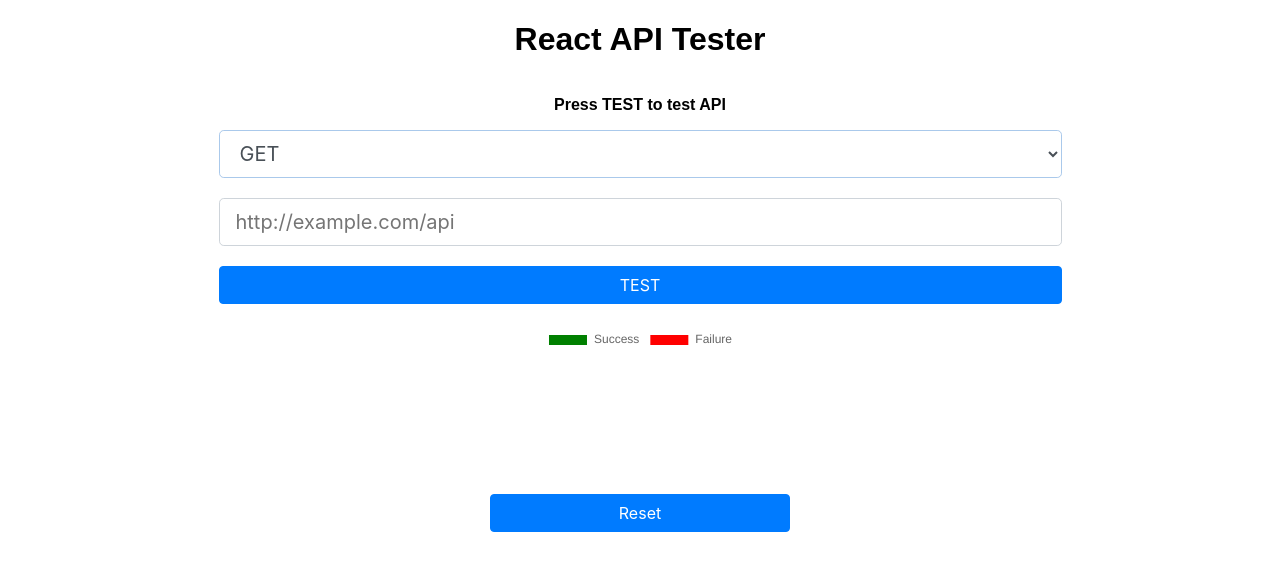
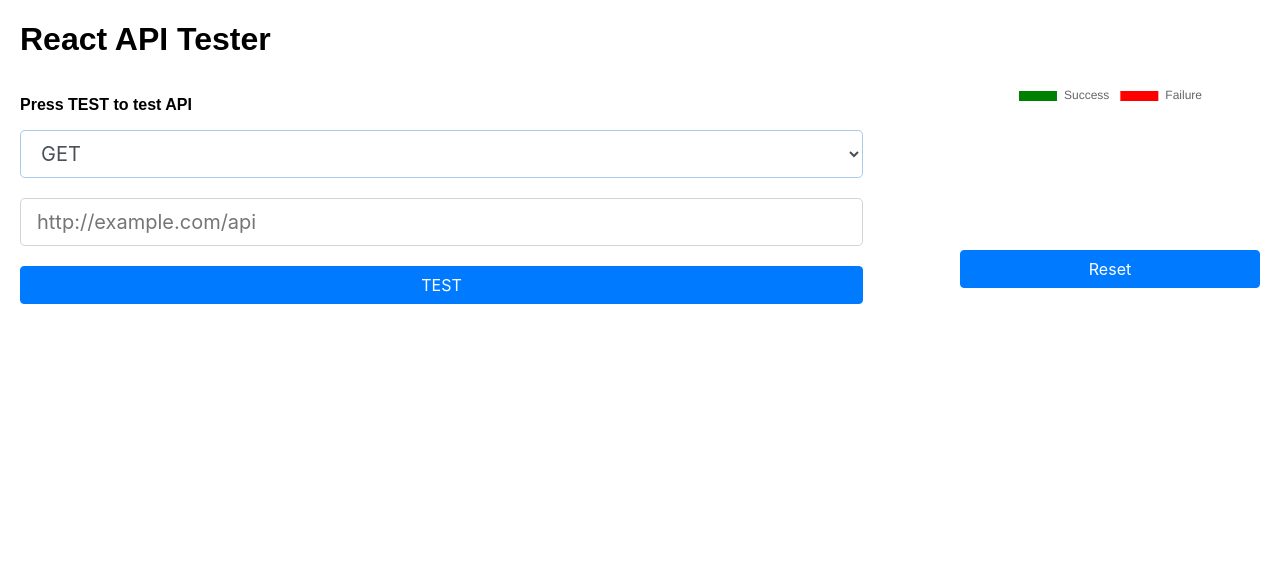
Before and after one commit to samshareski/api-tester, a React (Create React App) app: page / in a window 1280 px wide. Shown: the top 570 px of the page. Built offline with nearby package versions, Linux system fonts and the light colour scheme.

Commit message:
Add classes and use CSS grid

```diff
--- a/public/styles/styles.css
+++ b/public/styles/styles.css
@@ -1,23 +1,30 @@
-#root > div:nth-child(1), h1 {
-  display: flex;
-  flex-direction: column;
-  align-items: center;
-  justify-content: center;
-}
-p {
-  font-weight: bold;
+.wrapper {
+  display: grid;
+  grid-template-columns: repeat(3, 1fr);
+  grid-gap: 10px;
+  grid-auto-rows: minmax(100px, auto);
+  margin: 0 20px;
 }
 
-#root > div:nth-child(1) > div:nth-child(2) {
-  width: 60%;
-  display: flex;
-  flex-direction: column;
-  align-items: center;
-  justify-content: center;
+.one {
+  grid-column: 1 / 1;
+  grid-row: 1;
+}
+.two {
+  grid-column: 2 / 2;
+  grid-row: 1;
+}
+.three {
+  grid-column: 3 / 3;
+  grid-row: 1;
 }
 
-#root > div:nth-child(1) > div:nth-child(2) > div > p {
-  display: block;
+h1 {
+  padding-left: 20px;
+}
+
+span, p {
+  font-weight: bold;
 }
 
 pre {
@@ -300,7 +307,3 @@ li {
   width: 100%;
   list-style: none;
 }
-
-#root > div:nth-child(1) > div:nth-child(3) {
-  margin-top: 20px;
-}
--- a/src/App.js
+++ b/src/App.js
@@ -8,9 +8,11 @@ class App extends Component {
     return (
       <div>
         <h1>React API Tester</h1>
-        <Console />
-        <ResponseCounter />
-        <HistoryListContainer />
+        <div className="wrapper">
+          <Console />
+          <ResponseCounter />
+          <HistoryListContainer />
+        </div>
       </div>
     )
   }
--- a/src/console/Console.js
+++ b/src/console/Console.js
@@ -19,7 +19,7 @@ class Console extends Component {
 
   render() {
     return (
-      <div>
+      <div className="one">
         <Display response={this.state.response} />
         <Form submitFormData={this.testApi} />
       </div>
--- a/src/history/HistoryList.js
+++ b/src/history/HistoryList.js
@@ -4,11 +4,13 @@ import History from './History'
 class HistoryList extends Component {
   render() {
     return (
-      <ul>
-        {this.props.historyList.map((history, index) => (
-          <History key={index} history={history.response} />
-        ))}
-      </ul>
+      <div className="two">
+        <ul>
+          {this.props.historyList.map((history, index) => (
+            <History key={index} history={history.response} />
+          ))}
+        </ul>
+      </div>
     )
   }
 }
--- a/src/response-counter/ResponseCounter.js
+++ b/src/response-counter/ResponseCounter.js
@@ -34,7 +34,7 @@ class ResponseCounter extends Component {
 
   render() {
     return (
-      <div>
+      <div className="three">
         <canvas ref={canvas => (this.canvas = canvas)} />
         <button onClick={this.props.reset}>Reset</button>
       </div>
```
